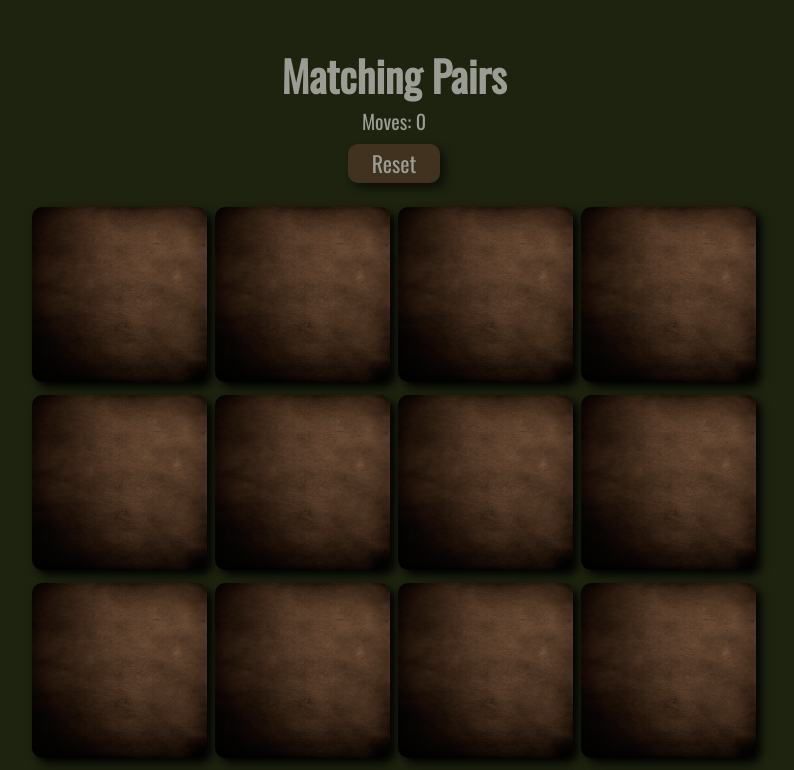
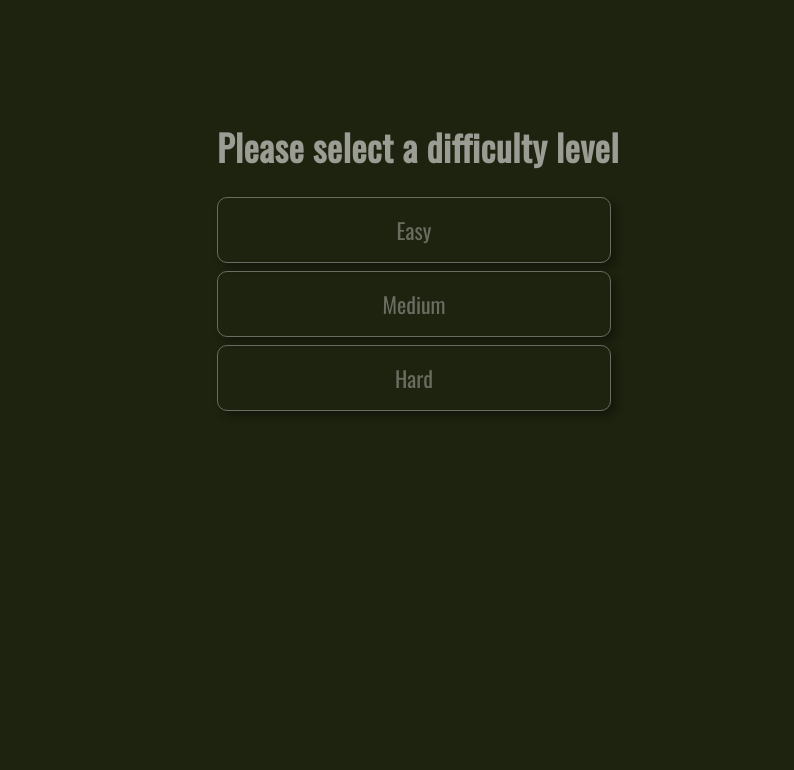
Before and after one commit to gizemnkorkmaz/matching-pairs, a React (Create React App) app: page / in a window 1280 px wide. Shown: the top 770 px of the page, without its empty margins (246-1040 px from the left). Built offline with nearby package versions, Linux system fonts and the light colour scheme.

Commit message:
Remove Header and Board components

```diff
--- a/src/App.js
+++ b/src/App.js
@@ -1,31 +1,11 @@
-import { useState } from "react";
-
-import Header from "./components/Header/Header";
-import Board from "./components/Board/Board";
 import Levels from "./components/Levels/Levels";
 import GlobalStyle from "./components/globalStyled";
 
-import data from "./data.json";
-
-const duplicatedCards = [...data.cards, ...data.cards].map((card) => ({
-  ...card,
-  id: Math.random(),
-}));
-
 function App() {
-  const [isShowLevels, setIsShowLevels] = useState(false);
-
   return (
     <div className="App">
       <GlobalStyle />
-      {isShowLevels ? (
-        <Levels />
-      ) : (
-        <>
-          <Header />
-          <Board duplicatedCards={duplicatedCards} />
-        </>
-      )}
+      <Levels />
     </div>
   );
 }
```
